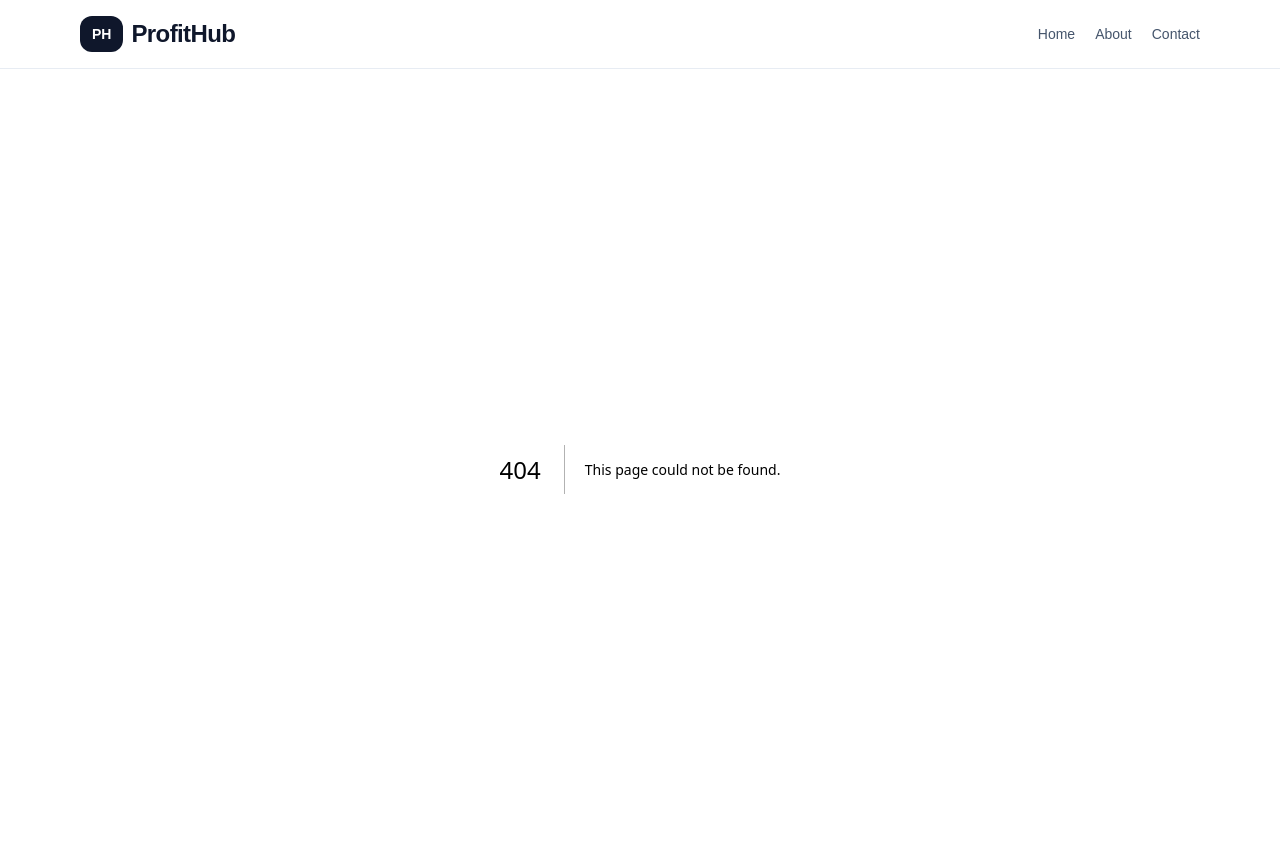
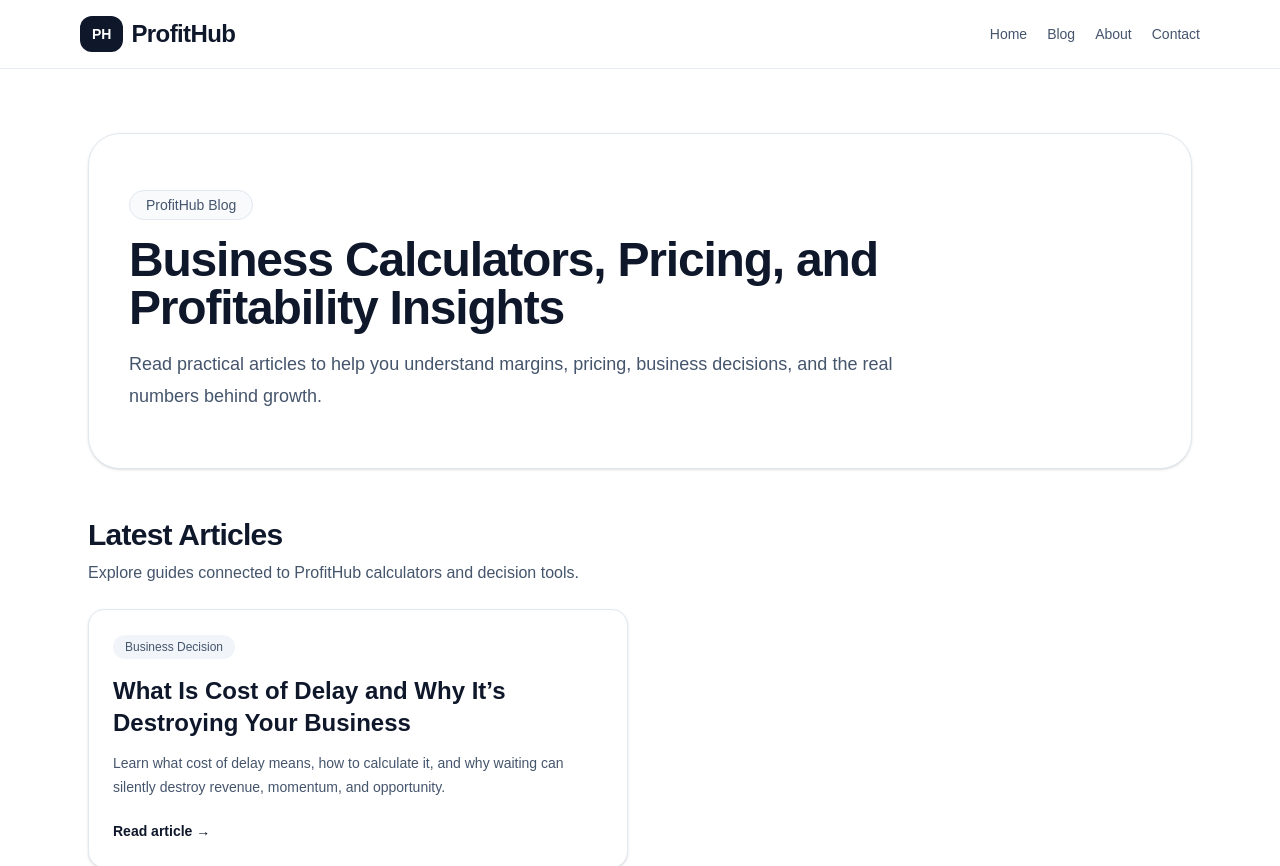
Before and after one commit to K3Jonass/profit-calculator-hub, a Next.js app: page /blog in a window 1280 px wide. Before the commit this address had no page. Shown: the top 866 px of the page. Built offline with nearby package versions, Linux system fonts and the light colour scheme.

Commit message:
Add blog index page and navbar link

```diff
--- /dev/null
+++ b/app/blog/cost-of-delay/page.tsx
@@ -0,0 +1,61 @@
+export default function Page() {
+  return (
+    <main className="mx-auto max-w-3xl px-6 py-16">
+      <h1 className="text-4xl font-bold mb-6">
+        What Is Cost of Delay and Why It’s Destroying Your Business
+      </h1>
+
+      <p className="mb-4 text-slate-600">
+        The cost of delay is the amount of money and opportunity you lose when you postpone a decision,
+        a launch, or a project. Most people think waiting is safe, but in reality, it silently destroys
+        revenue, growth, and momentum.
+      </p>
+
+      <p className="mb-4 text-slate-600">
+        Every day you delay starting a business, launching a product, or offering a service,
+        you are losing potential income and valuable experience.
+      </p>
+
+      <h2 className="text-2xl font-semibold mt-10 mb-4">
+        How to calculate cost of delay
+      </h2>
+
+      <p className="mb-4 text-slate-600">
+        A simple way to calculate cost of delay is to estimate how much money you could make per month,
+        then divide it into daily value. Multiply that by the number of days you delay.
+      </p>
+
+      <p className="mb-4 text-slate-600">
+        For example, if your potential income is $2000/month, delaying 30 days means losing around $2000.
+      </p>
+
+      <h2 className="text-2xl font-semibold mt-10 mb-4">
+        Try the cost of delay calculator
+      </h2>
+
+      <p className="mb-4 text-slate-600">
+        Use our free calculator to estimate your lost revenue:
+      </p>
+
+      <a
+        href="/calculators/cost-of-delay"
+        className="inline-block mt-4 rounded-xl bg-slate-900 px-6 py-3 text-white font-semibold"
+      >
+        Open Cost of Delay Calculator →
+      </a>
+
+      <h2 className="text-2xl font-semibold mt-10 mb-4">
+        Why waiting is dangerous
+      </h2>
+
+      <p className="mb-4 text-slate-600">
+        Waiting kills momentum. It delays learning, feedback, and growth. In fast-moving markets,
+        timing matters more than perfection.
+      </p>
+
+      <p className="text-slate-600">
+        A simple version launched today is often more valuable than a perfect version launched too late.
+      </p>
+    </main>
+  );
+}
--- /dev/null
+++ b/app/blog/page.tsx
@@ -0,0 +1,81 @@
+import Link from "next/link";
+import type { Metadata } from "next";
+
+export const metadata: Metadata = {
+  title: "ProfitHub Blog",
+  description:
+    "Read practical articles about business calculators, pricing, profitability, ecommerce, SaaS, freelance work, and smarter money decisions.",
+  alternates: {
+    canonical: "/blog",
+  },
+};
+
+const posts = [
+  {
+    title: "What Is Cost of Delay and Why It’s Destroying Your Business",
+    description:
+      "Learn what cost of delay means, how to calculate it, and why waiting can silently destroy revenue, momentum, and opportunity.",
+    href: "/blog/cost-of-delay-explained",
+    category: "Business Decision",
+  },
+];
+
+export default function BlogPage() {
+  return (
+    <main className="mx-auto max-w-6xl px-6 py-16">
+      <section className="rounded-[2rem] border border-slate-200 bg-white px-6 py-14 shadow-sm md:px-10">
+        <div className="max-w-3xl">
+          <div className="inline-flex rounded-full border border-slate-200 bg-slate-50 px-4 py-1 text-sm font-medium text-slate-600">
+            ProfitHub Blog
+          </div>
+
+          <h1 className="mt-4 text-4xl font-bold tracking-tight text-slate-900 md:text-5xl">
+            Business Calculators, Pricing, and Profitability Insights
+          </h1>
+
+          <p className="mt-4 text-lg leading-8 text-slate-600">
+            Read practical articles to help you understand margins, pricing,
+            business decisions, and the real numbers behind growth.
+          </p>
+        </div>
+      </section>
+
+      <section className="mt-12">
+        <div className="mb-6">
+          <h2 className="text-3xl font-bold tracking-tight text-slate-900">
+            Latest Articles
+          </h2>
+          <p className="mt-2 text-slate-600">
+            Explore guides connected to ProfitHub calculators and decision tools.
+          </p>
+        </div>
+
+        <div className="grid gap-6 md:grid-cols-2">
+          {posts.map((post) => (
+            <Link
+              key={post.href}
+              href={post.href}
+              className="group rounded-2xl border border-slate-200 bg-white p-6 shadow-sm transition hover:-translate-y-1 hover:shadow-md"
+            >
+              <div className="mb-4 inline-flex rounded-full bg-slate-100 px-3 py-1 text-xs font-medium text-slate-600">
+                {post.category}
+              </div>
+
+              <h3 className="mb-3 text-2xl font-semibold text-slate-900">
+                {post.title}
+              </h3>
+
+              <p className="mb-5 text-sm leading-6 text-slate-600">
+                {post.description}
+              </p>
+
+              <span className="text-sm font-semibold text-slate-900">
+                Read article →
+              </span>
+            </Link>
+          ))}
+        </div>
+      </section>
+    </main>
+  );
+}
--- a/components/Navbar.tsx
+++ b/components/Navbar.tsx
@@ -17,6 +17,9 @@ export default function Navbar() {
           <Link href="/" className="transition hover:text-slate-900">
             Home
           </Link>
+          <Link href="/blog" className="transition hover:text-slate-900">
+            Blog
+          </Link>
           <Link href="/about" className="transition hover:text-slate-900">
             About
           </Link>
```
